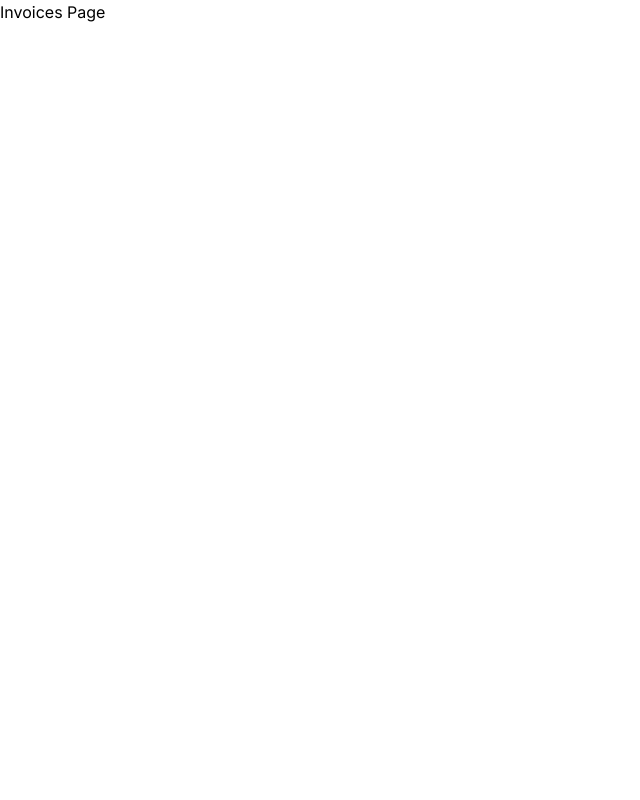
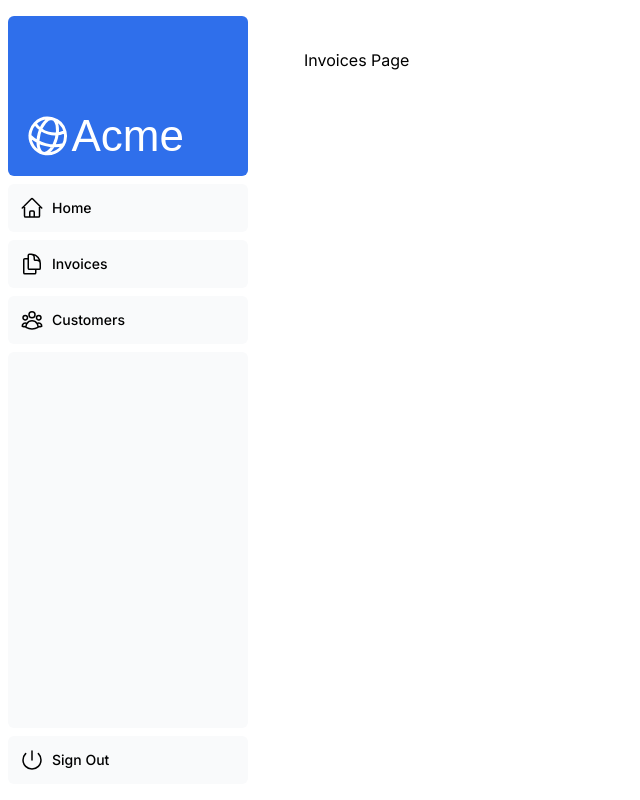
Before and after one commit to lcohen730/learn-nextjs, a Next.js app: page /dashboard/invoices in a window 1280 px wide. Shown: the whole page, without its empty margins (0-640 px from the left). Built offline with nearby package versions, Linux system fonts and the light colour scheme; a web font is replaced by a local one.

Commit message:
Add Dashboard Layout

```diff
--- /dev/null
+++ b/app/dashboard/layout.tsx
@@ -0,0 +1,12 @@
+import SideNav from '@/app/ui/dashboard/sidenav';
+
+export default function Layout({ children }: { children: React.ReactNode }) {
+    return (
+        <div className="flex h-screen flex-col md:flex-row md:overflow-hidden">
+            <div className="w-full flex-none md:w-64">
+                <SideNav />
+            </div>
+            <div className="flex-grow p-6 md:overflow-y-auto md:p-12">{children}</div>
+        </div>
+    );
+}
```
